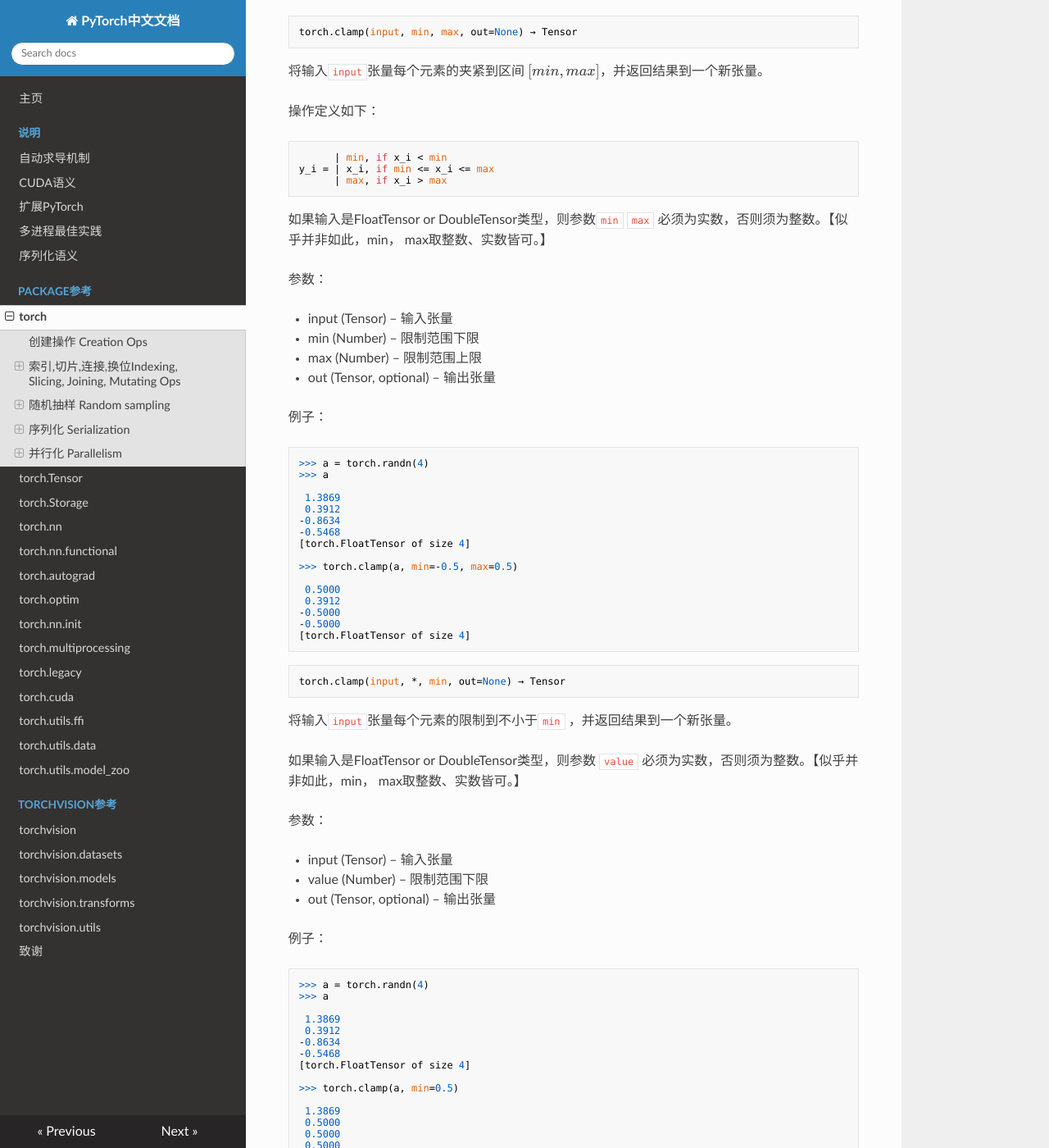
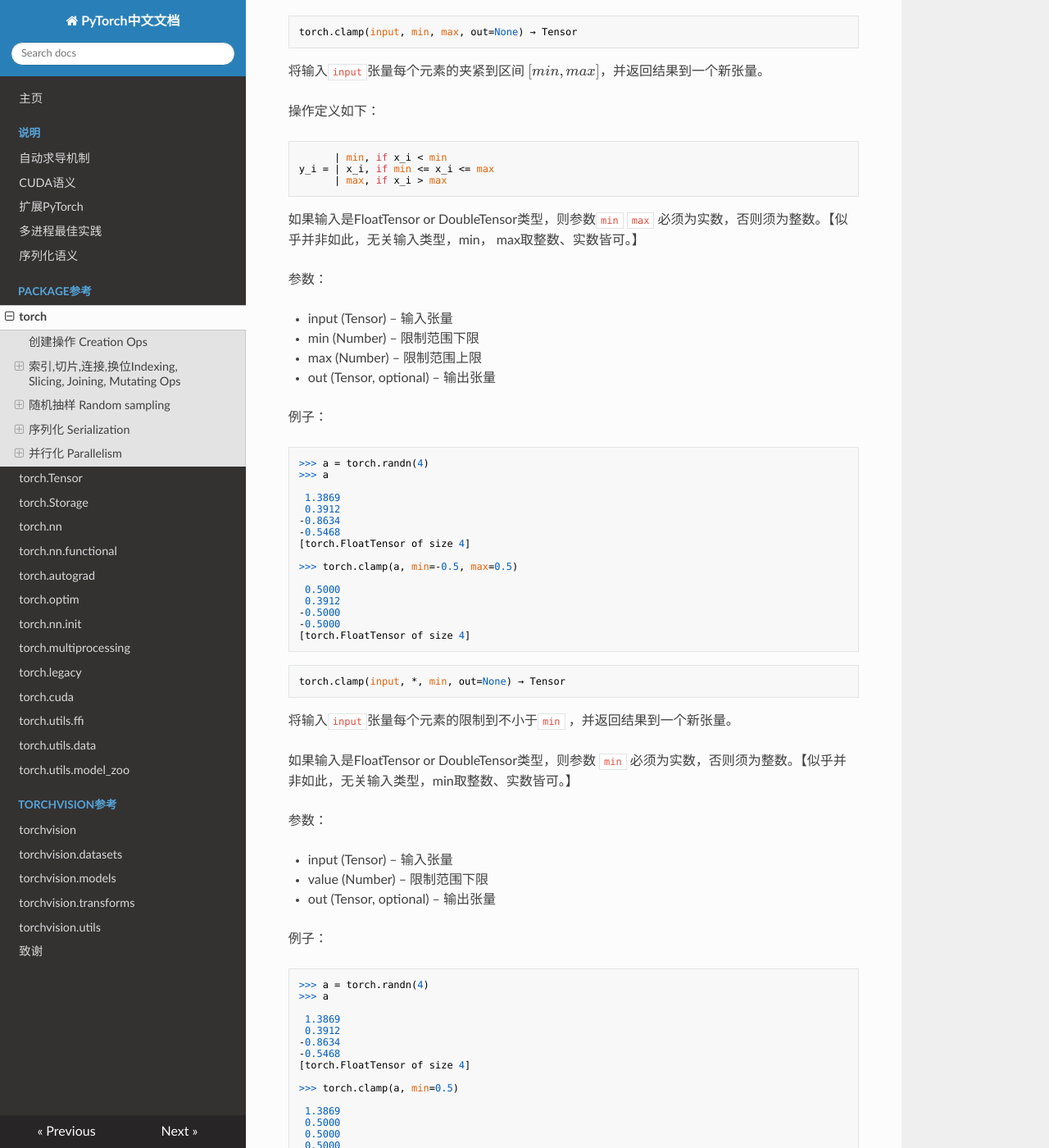
Before and after one commit to awfssv/pytorch-cn, an MkDocs documentation site: the page built from docs/package_references/torch.md, in a window 1280 px wide and 1400 px high, scrolled down 26987 px. Shown: the whole window at 82% size. Built offline with MkDocs 1.6.1, drawn with Linux system fonts in a browser that asks for light colours; nearby versions of some CDN libraries; formulas are drawn with MathJax 3; old or Windows-style settings are respelled for this version of MkDocs; some of the changed text lies outside the part shown.

Commit message:
Update torch.md

````diff
--- a/docs/package_references/torch.md
+++ b/docs/package_references/torch.md
@@ -1344,7 +1344,7 @@ y_i = | x_i, if min <= x_i <= max
       | max, if x_i > max
 ```
 
-如果输入是FloatTensor or DoubleTensor类型，则参数`min` `max` 必须为实数，否则须为整数。【似乎并非如此，min， max取整数、实数皆可。】
+如果输入是FloatTensor or DoubleTensor类型，则参数`min` `max` 必须为实数，否则须为整数。【似乎并非如此，无关输入类型，min， max取整数、实数皆可。】
 
 参数：
 
@@ -1377,7 +1377,7 @@ torch.clamp(input, *, min, out=None) → Tensor
 ```
 将输入`input`张量每个元素的限制到不小于`min` ，并返回结果到一个新张量。
 
-如果输入是FloatTensor or DoubleTensor类型，则参数 `value` 必须为实数，否则须为整数。【似乎并非如此，min， max取整数、实数皆可。】
+如果输入是FloatTensor or DoubleTensor类型，则参数 `min` 必须为实数，否则须为整数。【似乎并非如此，无关输入类型，min取整数、实数皆可。】
 
 参数：
 
@@ -1411,7 +1411,7 @@ torch.clamp(input, *, max, out=None) → Tensor
 ```
 将输入`input`张量每个元素的限制到不大于`max` ，并返回结果到一个新张量。
 
-如果输入是FloatTensor or DoubleTensor类型，则参数 `value` 必须为实数，否则须为整数。【似乎并非如此，min， max取整数、实数皆可。】
+如果输入是FloatTensor or DoubleTensor类型，则参数 `max` 必须为实数，否则须为整数。【似乎并非如此，无关输入类型，max取整数、实数皆可。】
 
 参数：
 
````
